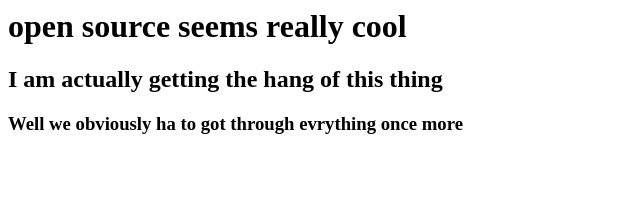
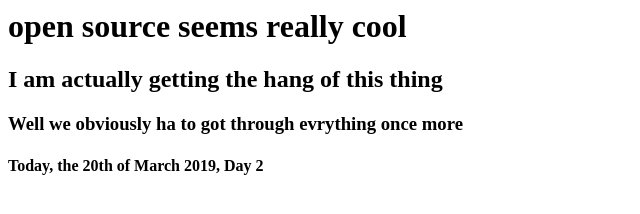
Before and after one commit to MichelleMayambu/learn-git, a plain HTML site: page index.html in a window 1280 px wide. Shown: the whole page, without its empty margins (0-640 px from the left). Drawn offline with Linux system fonts and the light colour scheme.

Commit message:
index.html

```diff
--- a/index.html
+++ b/index.html
@@ -2,3 +2,4 @@
 <h1> open source seems really cool</h1>
 <h2>I am actually getting the hang of this thing</h2>
 <h3>Well we obviously ha to got through evrything once more</h3>
+<h4>Today, the 20th of March 2019, Day 2</h4>
```
